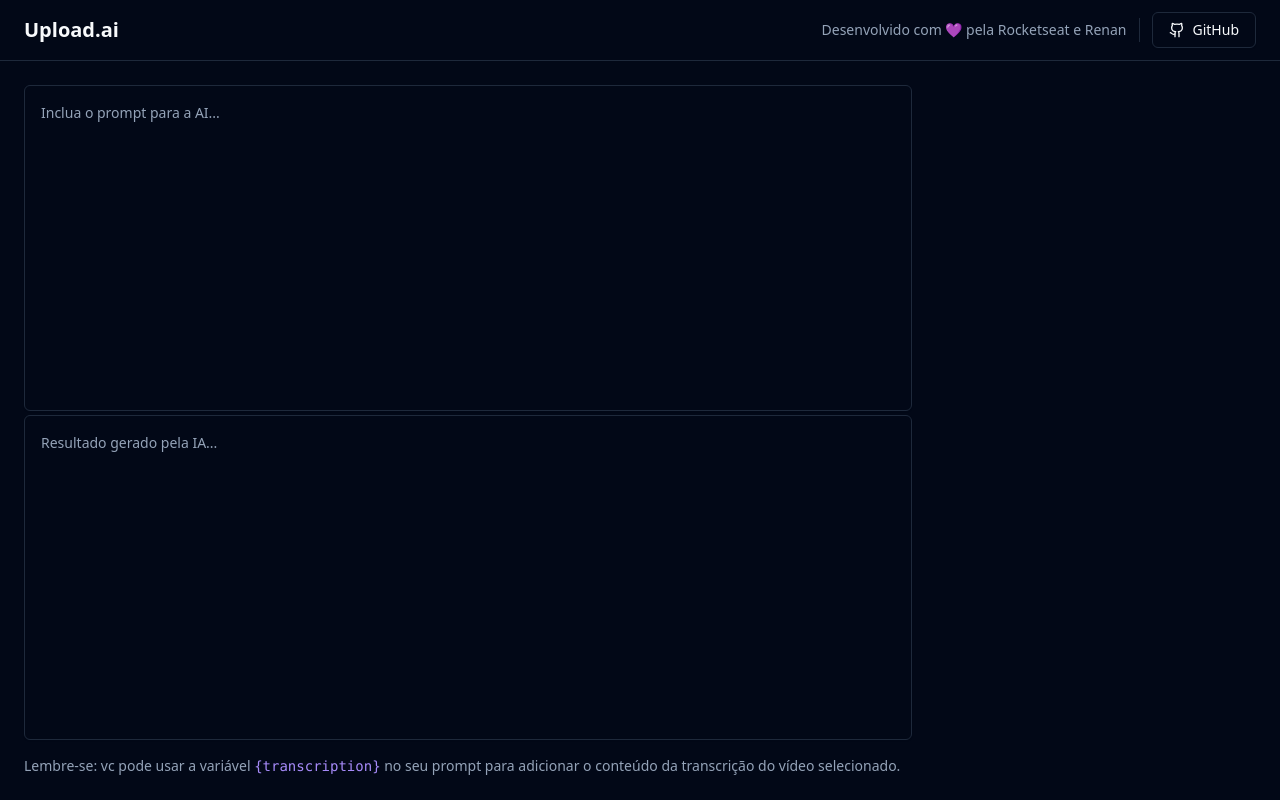
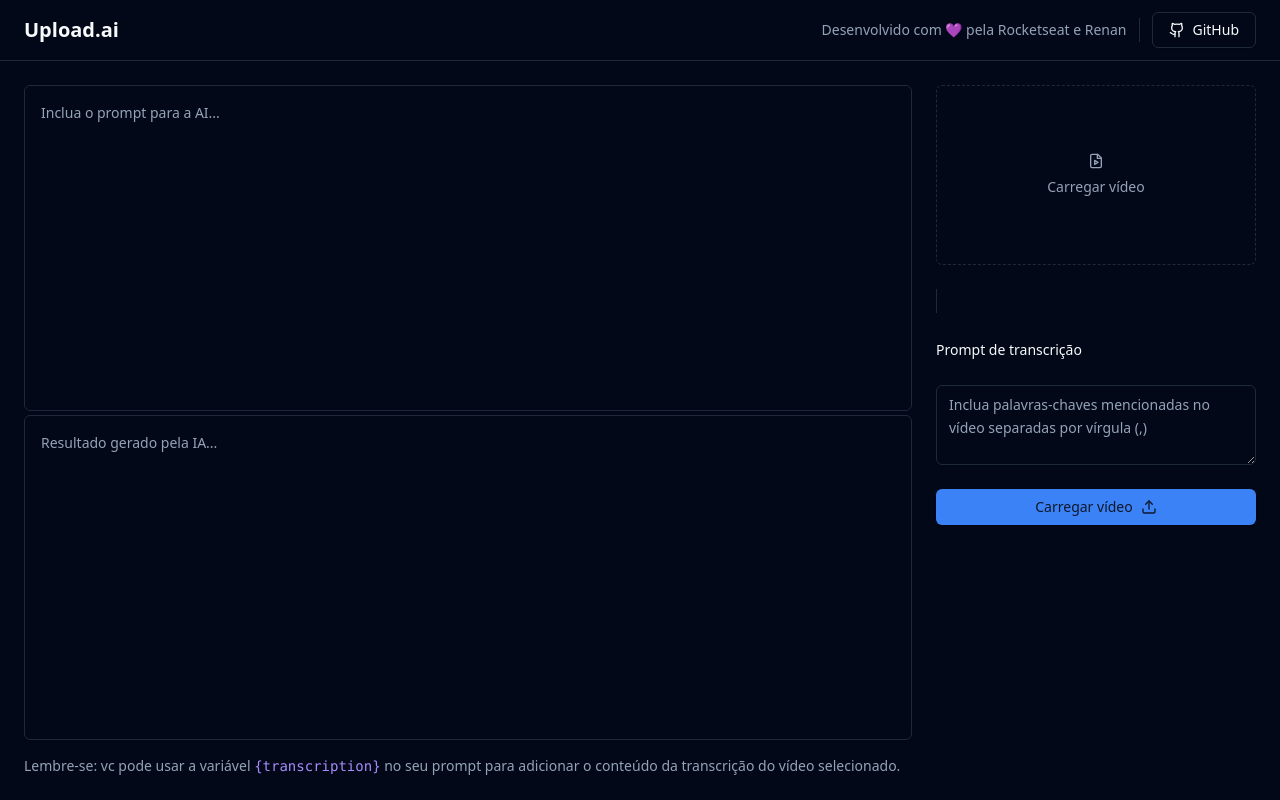
Before and after one commit to Renan04lima/upload.ai-nlw-mastery, a React (Vite) app in the folder upload-ai-web/: page / in a window 1280 px wide. Built offline with nearby package versions, Linux system fonts and the light colour scheme.

Commit message:
feat: add video upload and transcription prompt to form on right side

```diff
--- a/upload-ai-web/package.json
+++ b/upload-ai-web/package.json
@@ -11,6 +11,7 @@
   },
   "dependencies": {
     "@radix-ui/react-icons": "^1.3.0",
+    "@radix-ui/react-label": "^2.0.2",
     "@radix-ui/react-separator": "^1.0.3",
     "@radix-ui/react-slot": "^1.0.2",
     "class-variance-authority": "^0.7.0",
--- a/upload-ai-web/src/App.tsx
+++ b/upload-ai-web/src/App.tsx
@@ -1,7 +1,8 @@
 import { Button } from "./components/ui/button"
-import { Github } from "lucide-react"
+import { Github, FileVideo, Upload } from "lucide-react"
 import { Separator } from "./components/ui/separator"
 import { Textarea } from "./components/ui/textarea"
+import { Label } from "./components/ui/label"
 
 export function App() {
   return (
@@ -39,7 +40,37 @@
           </p>
         </div>
 
-        <aside className="w-80"></aside>
+        <aside className="w-80 space-y-6">
+          <form action="" className="space-y-6">
+            <label
+              htmlFor="video"
+              className="border flex rounded-md aspect-video cursor-pointer border-dashed text-sm flex-col gap-2 items-center justify-center text-muted-foreground hover:bg-primary/5"
+            >
+              <FileVideo className="h-4 w-4"/>
+              Carregar vídeo
+            </label>
+            <input type="file" id="video" accept="video/mp4"className="sr-only"/>
+
+            <Separator orientation="vertical" className="h-6"/>
+
+            <div className="space-y-6">
+              <Label htmlFor="transcription_prompt">
+                Prompt de transcrição
+              </Label>
+              <Textarea
+                id="transcription_prompt"
+                className="min-h-20 leading-relaxed"
+                placeholder="Inclua palavras-chaves mencionadas no vídeo separadas por vírgula (,)"
+              />
+            </div>
+
+            <Button type="submit" className="w-full">
+              Carregar vídeo
+              <Upload className="h-4 w-4 ml-2"/>
+            </Button>
+          </form>
+
+        </aside>
       </main>
     </div>
   )
--- /dev/null
+++ b/upload-ai-web/src/components/ui/label.tsx
@@ -0,0 +1,24 @@
+import * as React from "react"
+import * as LabelPrimitive from "@radix-ui/react-label"
+import { cva, type VariantProps } from "class-variance-authority"
+
+import { cn } from "@/lib/utils"
+
+const labelVariants = cva(
+  "text-sm font-medium leading-none peer-disabled:cursor-not-allowed peer-disabled:opacity-70"
+)
+
+const Label = React.forwardRef<
+  React.ElementRef<typeof LabelPrimitive.Root>,
+  React.ComponentPropsWithoutRef<typeof LabelPrimitive.Root> &
+    VariantProps<typeof labelVariants>
+>(({ className, ...props }, ref) => (
+  <LabelPrimitive.Root
+    ref={ref}
+    className={cn(labelVariants(), className)}
+    {...props}
+  />
+))
+Label.displayName = LabelPrimitive.Root.displayName
+
+export { Label }
```
Also changed, not shown: 1 other file (tests, documents, lock files or other folders).
